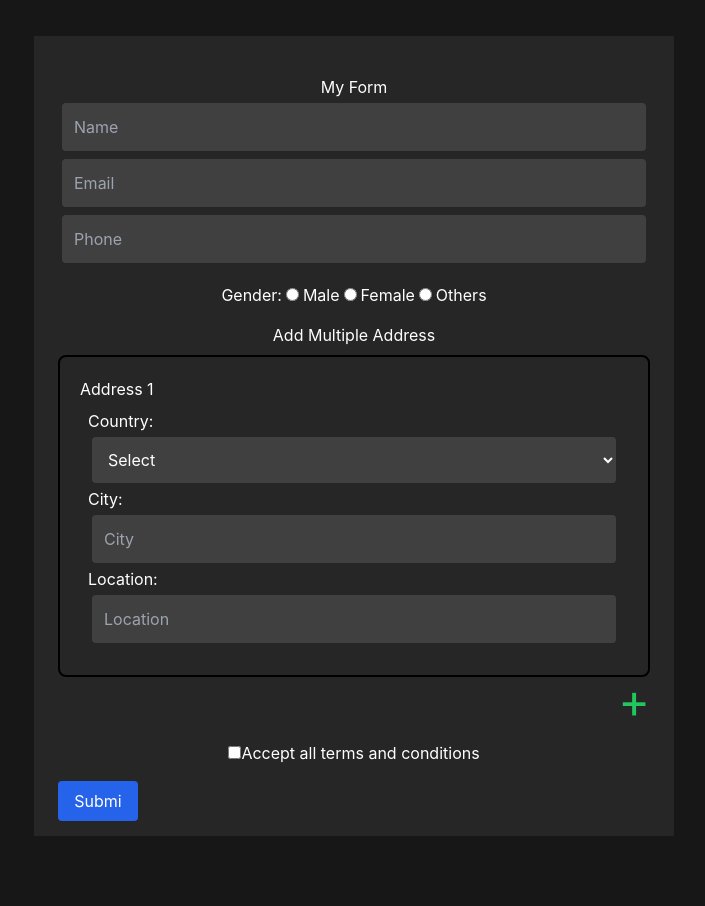
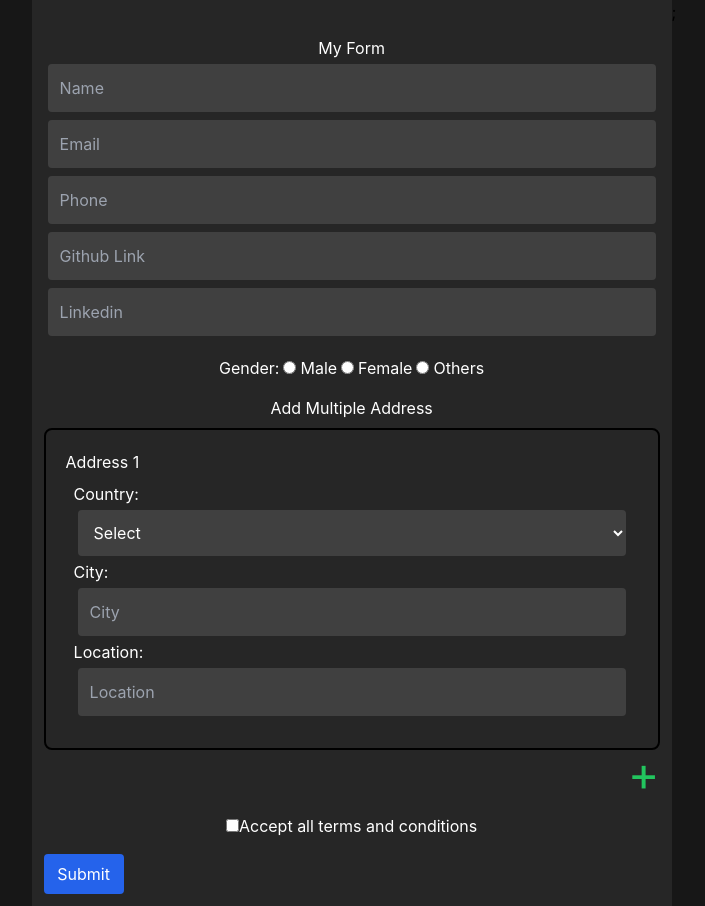
Before and after one commit to Hrushi01/form, a React (Create React App) app: page / in a window 1280 px wide. Shown: the whole page, without its empty margins (286-991 px from the left). Before the commit the page ends 800 px from the top, so only its background shows below. Built offline with nearby package versions, Linux system fonts and the light colour scheme.

Commit message:
Resume added

```diff
--- a/package.json
+++ b/package.json
@@ -10,8 +10,10 @@
     "jspdf": "^2.5.1",
     "react": "^18.2.0",
     "react-dom": "^18.2.0",
+    "react-router-dom": "^6.4.2",
     "react-scripts": "5.0.1",
     "react-to-print": "^2.14.7",
+    "tailwind-scrollbar-hide": "^1.1.7",
     "web-vitals": "^2.1.4",
     "yup": "^0.32.11"
   },
--- a/src/App.js
+++ b/src/App.js
@@ -1,10 +1,13 @@
-import Page from "./Page";
+import { useState } from "react";
+import Decide from "./Decide";
 
 function App() {
   return (
-    <div className="App flex justify-center text-center align-middle mt-4 w-screen ">
-      <Page />
-    </div>
+    <>
+      <div>
+        <Decide />
+      </div>
+    </>
   );
 }
 
--- /dev/null
+++ b/src/Decide.jsx
@@ -0,0 +1,31 @@
+import React, { useState } from "react";
+
+import Page from "./Page";
+import Resume from "./Resume/Resume";
+
+function Decide() {
+  const [resumeinfo, setResumeInfo] = useState({
+    name: "",
+    email: "",
+    phone: "",
+    gender: "",
+    git: "",
+    lin: "",
+
+    accept: false,
+    address: [
+      {
+        country: "",
+        city: "",
+        location: "",
+      },
+    ],
+  });
+  return (
+    <div className="flex w-full justify-center align-middle text-center">
+      <Page information={resumeinfo} setResumeInfo={setResumeInfo} />;
+    </div>
+  );
+}
+
+export default Decide;
--- a/src/Page.jsx
+++ b/src/Page.jsx
@@ -1,43 +1,35 @@
-import React, { useRef } from "react";
+import React, { useRef, useEffect, useState, useMemo, useContext } from "react";
 import { Form, Formik, Field, ErrorMessage, FieldArray } from "formik";
 import { signUpSchema } from "./schema";
 import { useReactToPrint } from "react-to-print";
+import Resume from "./Resume/Resume";
+import { Link } from "react-router-dom";
+import AppContext from "./AppContext";
 
-export default function Page() {
-  const componentRef = useRef();
+export default function Page(props) {
+  const { information, setResumeInfo } = props;
+  const [show, setShow] = useState(false);
 
-  const initialValues = {
-    name: "",
-    email: "",
-    phone: "",
-    gender: "",
-
-    accept: false,
-    address: [
-      {
-        country: "",
-        city: "",
-        location: "",
-      },
-    ],
+  const refresh = () => {
+    setShow(true);
   };
-  const handlePrint = useReactToPrint({
-    content: () => componentRef.current,
-  });
 
   return (
-    <div className=" w-1/2 fixed flex flex-col justify-center  align-middle m-5  p-3 overflow-scroll h-full  bg-neutral-800 ">
-      <div className="  flex flex-col align-middle justify-center transition rounded-md p-3 text-white ">
+    <div className="flex w-1/2  bg-slate-400 overflow-x-hidden ">
+      <div className="  flex flex-col justify-center  align-middle w-screen    overflow-scroll h-full  bg-neutral-800 ">
+        <div className="  flex flex-col align-middle  justify-center transition rounded-md p-3 text-white ">
           <br />
           <h1>My Form</h1>
           <Formik
-          initialValues={initialValues}
+            initialValues={information}
             onSubmit={(values, actions) => {
-            handlePrint();
+              console.log("submit clicked");
+              refresh();
             }}
             validationSchema={signUpSchema}>
             {(props) => (
-            <Form className="flex flex-col" ref={componentRef}>
+              <Form className="flex flex-col">
+                <div className="flex flex-col">
                   <Field
                     type="text"
                     label="Name"
@@ -78,6 +70,25 @@ export default function Page() {
                   />
                   {props.errors.phone && props.touched.phone ? (
                     <p className="  text-red-600">{props.errors.phone}</p>
+                  ) : null}
+
+                  <Field
+                    type="text"
+                    name="git"
+                    placeholder="Github Link"
+                    className=" p-3 m-1 rounded bg-neutral-700"
+                  />
+                  {props.errors.git && props.touched.git ? (
+                    <p className="  text-red-600">{props.errors.git}</p>
+                  ) : null}
+                  <Field
+                    type="text"
+                    name="lin"
+                    placeholder="Linkedin"
+                    className=" p-3 m-1 rounded bg-neutral-700"
+                  />
+                  {props.errors.lin && props.touched.lin ? (
+                    <p className="  text-red-600">{props.errors.lin}</p>
                   ) : null}
 
                   {/* Gender Field Below  */}
@@ -131,7 +142,9 @@ export default function Page() {
                       render={(arrayhelpers) => {
                         return (
                           <div>
-                        {props.values.address.map((item, index) => {
+                            {props.values?.address ? (
+                              [0] &&
+                              props.values.address?.map((item, index) => {
                                 return (
                                   <div
                                     className="mt-2  border-solid border-2 rounded-lg border-black"
@@ -141,7 +154,9 @@ export default function Page() {
                                         <button
                                           type="button"
                                           className="float-right text-xl "
-                                    onClick={() => arrayhelpers.remove(index)}>
+                                          onClick={() =>
+                                            arrayhelpers.remove(index)
+                                          }>
                                           ❌
                                         </button>
                                       </div>
@@ -216,7 +231,10 @@ export default function Page() {
                                     </div>
                                   </div>
                                 );
-                        })}
+                              })
+                            ) : (
+                              <></>
+                            )}
                             <button
                               type="button"
                               className="float-right text-5xl text-green-500  rounded-full"
@@ -256,15 +274,26 @@ export default function Page() {
                   <button
                     type="submit"
                     onClick={(values, actions) => {
-                  console.log("Submitted", props);
+                      console.log("Submitted", props.values, information);
                     }}
                     className=" bg-blue-600 text-white rounded p-2 w-20">
-                Submi
+                    Submit
                   </button>
+                </div>
+                <div>
+                  {show ? (
+                    <div className="h-screen  bg-white ">
+                      <Resume information={props.values} />
+                    </div>
+                  ) : (
+                    <></>
+                  )}
+                </div>
               </Form>
             )}
           </Formik>
         </div>
       </div>
+    </div>
   );
 }
--- /dev/null
+++ b/src/Resume/Resume.jsx
@@ -0,0 +1,79 @@
+import React from "react";
+import { useState, useRef, useMemo, useEffect } from "react";
+import { useReactToPrint } from "react-to-print";
+
+function Resume(props) {
+  const { information } = props;
+  console.log(information, "resume");
+
+  const componentRef = useRef();
+
+  const handelprint = useReactToPrint({
+    content: () => componentRef.current,
+  });
+
+  return (
+    <div className="p-5 m-3" ref={componentRef}>
+      <div className="flex justify-center font-bold text-center text-blue-600 text-3xl">
+        Resume
+      </div>
+      <div className="body">
+        <div className="name flex justify-end p-1 font-semibold text-black  ">
+          Name: &nbsp;<div className="text-gray-500">{information?.name}</div>
+        </div>
+
+        <div className="email flex p-0 justify-end font-semibold text-black ">
+          Email: &nbsp;{" "}
+          <div className="text-gray-500">{information?.email}</div>
+        </div>
+        <div className="contact flex p-1 justify-end font-semibold text-black">
+          Contact: &nbsp;{" "}
+          <div className="text-gray-500">{information?.phone}</div>
+        </div>
+        <div className="contact flex font-semibold p-2 justify-start text-black">
+          Github: &nbsp; <div className="text-gray-500">{information?.git}</div>
+        </div>
+        <div className="contact flex p-2 font-semibold  text-black">
+          Linkedin: &nbsp;{" "}
+          <div className="text-gray-500">{information?.lin}</div>
+        </div>
+
+        <div className="gender text-black p-2 font-semibold   flex">
+          Gender: &nbsp;{" "}
+          <div className="text-gray-500">{information?.gender}</div>
+        </div>
+
+        <div className="Address p-2 flex justify-start font-semibold  text-black ">
+          Address:
+          <div className=" p-2  ">
+            <div className="flex p-2 font-semibold ">
+              Country: &nbsp;
+              <div className="text-gray-500">
+                {information?.address[0]?.country}
+              </div>
+            </div>
+            <div className="flex p-2 font-semibold">
+              City: &nbsp;
+              <div className="text-gray-500 ">
+                {information?.address[0]?.city}
+              </div>{" "}
+            </div>{" "}
+            <div className="flex p-2 font-semibold">
+              Location: &nbsp;
+              <div className="text-gray-500 ">
+                {information?.address[0]?.location}
+              </div>
+            </div>
+          </div>
+        </div>
+      </div>
+      <button
+        className=" bg-blue-600 text-white rounded p-2 bottom-4 "
+        onClick={handelprint}>
+        Download
+      </button>
+    </div>
+  );
+}
+
+export default Resume;
--- a/src/schema/index.jsx
+++ b/src/schema/index.jsx
@@ -9,6 +9,12 @@ export const signUpSchema = Yup.object({
     .max(10)
     .required("Please enter correct mobile number"),
   gender: Yup.string().required("Please select one"),
+  git: Yup.string()
+    .min(5, "mininum length 5")
+    .required("Please enter valid profile"),
+  lin: Yup.string()
+    .min(5, "mininum length 5")
+    .required("Please enter valid profile"),
   address: Yup.array().of(
     Yup.object().shape({
       country: Yup.string().required("Required"),
```
Also changed, not shown: 2 other files (tests, documents, lock files or other folders). Lines whose indentation alone changed are shown as unchanged.
